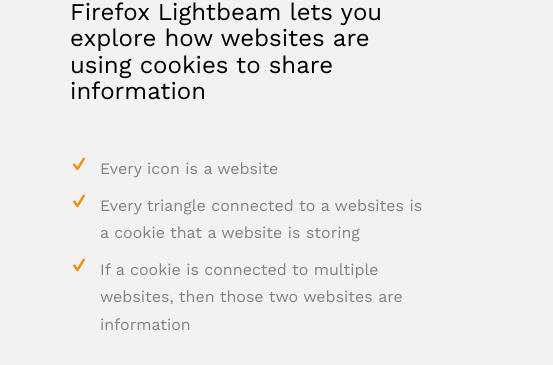
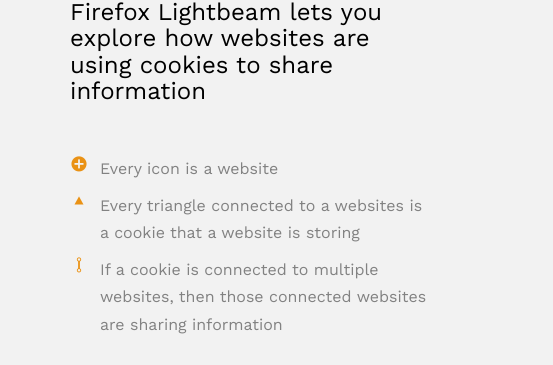
Before and after one commit to ohshaban/YourDigitalFootprint, a plain HTML site: page misuse.html in a window 1280 px wide. Shown: the part 1784-2149 px from the top of the page, 0-553 px from the left. Drawn offline with nearby package versions, Linux system fonts and the light colour scheme; grey boxes are pictures that could not be loaded; a script that the page names is missing; files whose address does not match are found by name.

Commit message:
picked better icons and corrected wording

```diff
--- a/misuse.html
+++ b/misuse.html
@@ -170,9 +170,9 @@
 						<div class="mt">
 							<h3>Firefox Lightbeam lets you explore how websites are using cookies to share information</h3>
 							<ul class="list-nav">
-								<li><i class="icon-check2"></i>Every icon is a website</li>
-								<li><i class="icon-check2"></i>Every triangle connected to a websites is a cookie that a website is storing</li>
-								<li><i class="icon-check2"></i>If a cookie is connected to multiple websites, then those two websites are information</li>
+								<li><i class="icon-circle-with-plus"></i>Every icon is a website</li>
+								<li><i class="icon-triangle-up"></i>Every triangle connected to a websites is a cookie that a website is storing</li>
+								<li><i class="icon-flow-line"></i>If a cookie is connected to multiple websites, then those connected websites are sharing information</li>
 							</ul>
 							<p><a class="btn btn-primary btn-lg popup-vimeo btn-video" href="https://vimeo.com/channels/staffpicks/93951774"><i class="icon-play"></i> Watch Video</a></p>
 						</div>
```
